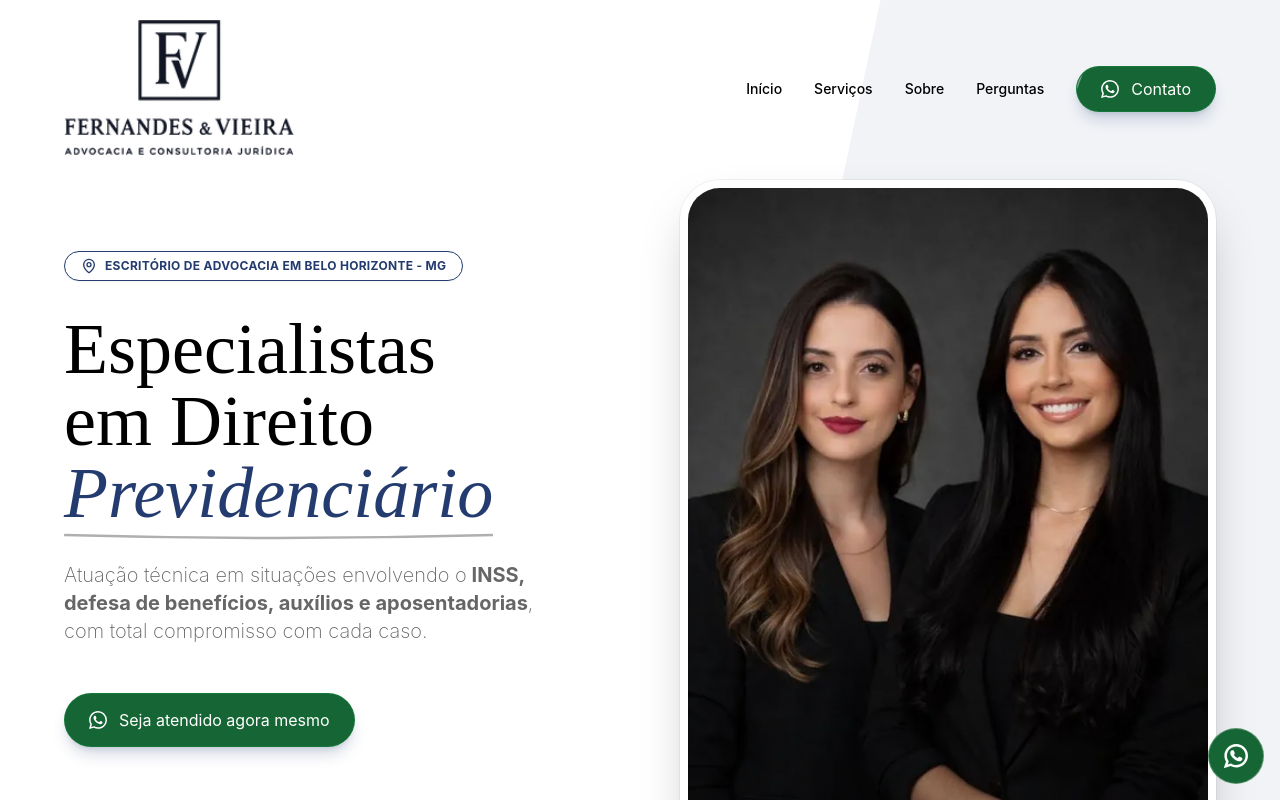
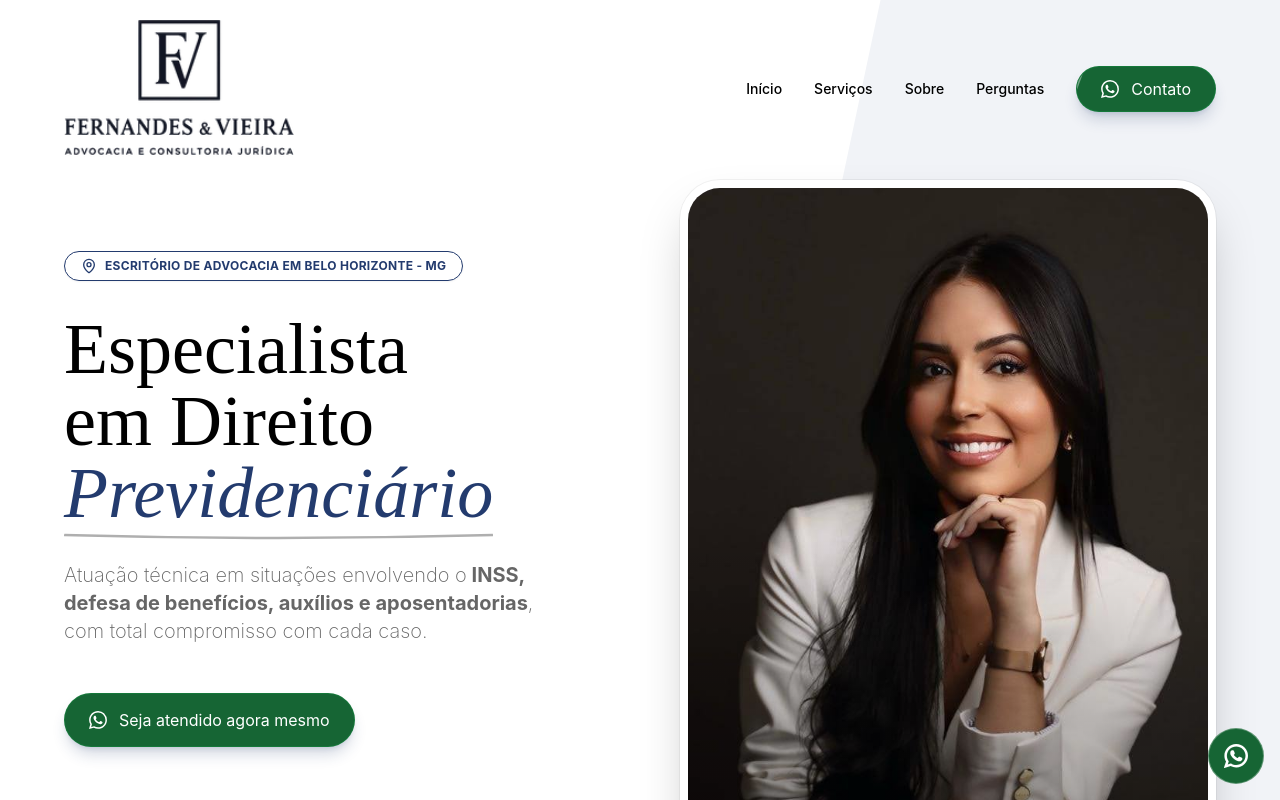
Before and after one commit to Paper-Street-Softwares/LPA-Fernades-e-Vieira, a React (Vite) app: page /#home in a window 1280 px wide. Shown: the top 800 px of the page. Built offline with nearby package versions, Linux system fonts and the light colour scheme.

Commit message:
fix: update content

```diff
--- a/src/components/sections/HeroTemplateNovo.jsx
+++ b/src/components/sections/HeroTemplateNovo.jsx
@@ -171,7 +171,7 @@ function HeroTemplateNovo({
                 <img
                   src={content.texts.hero.heroDefaultImage}
                   alt={content.texts.hero.alt}
-                  className="w-full h-full object-cover scale-105 hover:scale-100 transition-transform duration-700"
+                  className="w-full h-full object-cover object-top scale-105 hover:scale-100 transition-transform duration-700"
                   width={790}
                   height={992}
                   fetchPriority="high"
--- a/src/content/content.jsx
+++ b/src/content/content.jsx
@@ -111,7 +111,7 @@ const content = {
       miniTag: "ESCRITÓRIO DE ADVOCACIA EM BELO HORIZONTE - MG",
       title: (
         <h1>
-          Especialistas <br className="hidden desktop1:flex" /> em Direito {""}
+          Especialista <br className="hidden desktop1:flex" /> em Direito{" "}
           <span className="destaque relative italic font-light">
             Previdenciário
             <span>
```
Also changed, not shown: src/assets/imgs/hero/lawHero.webp.
